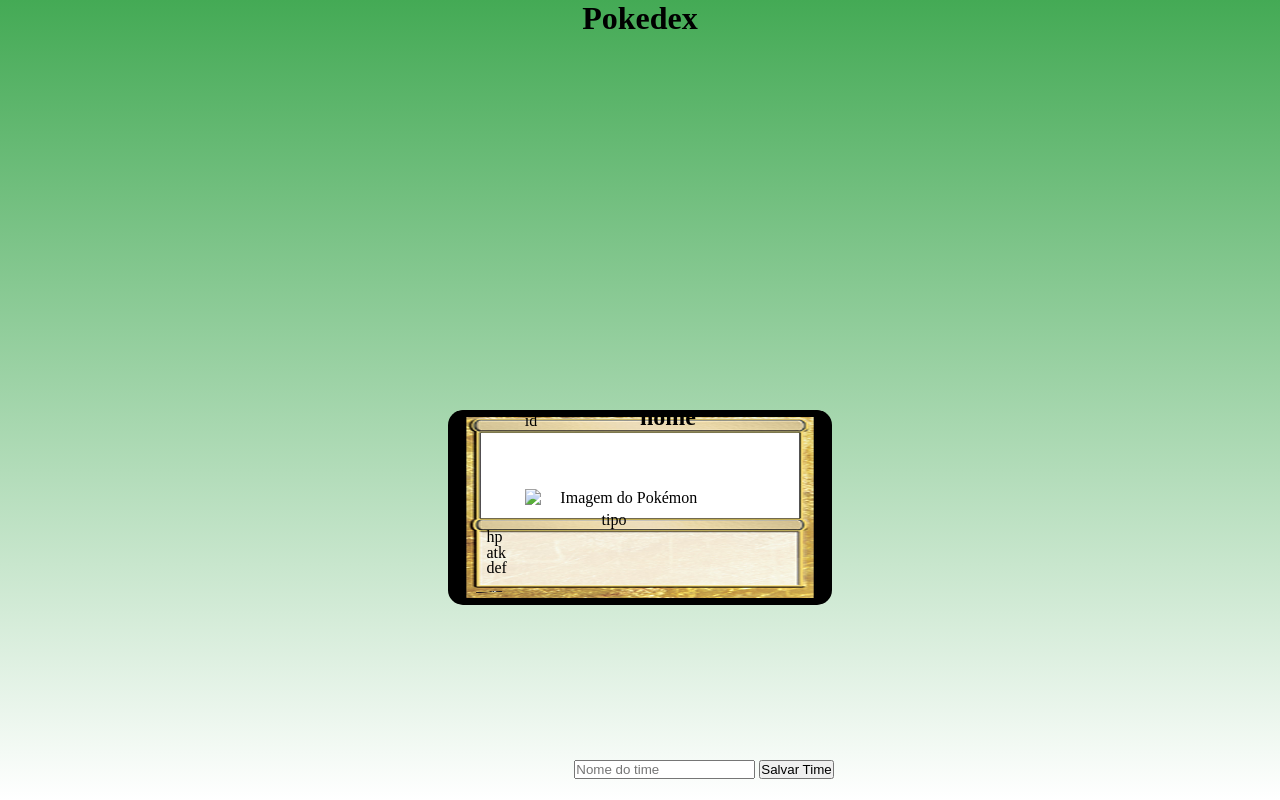
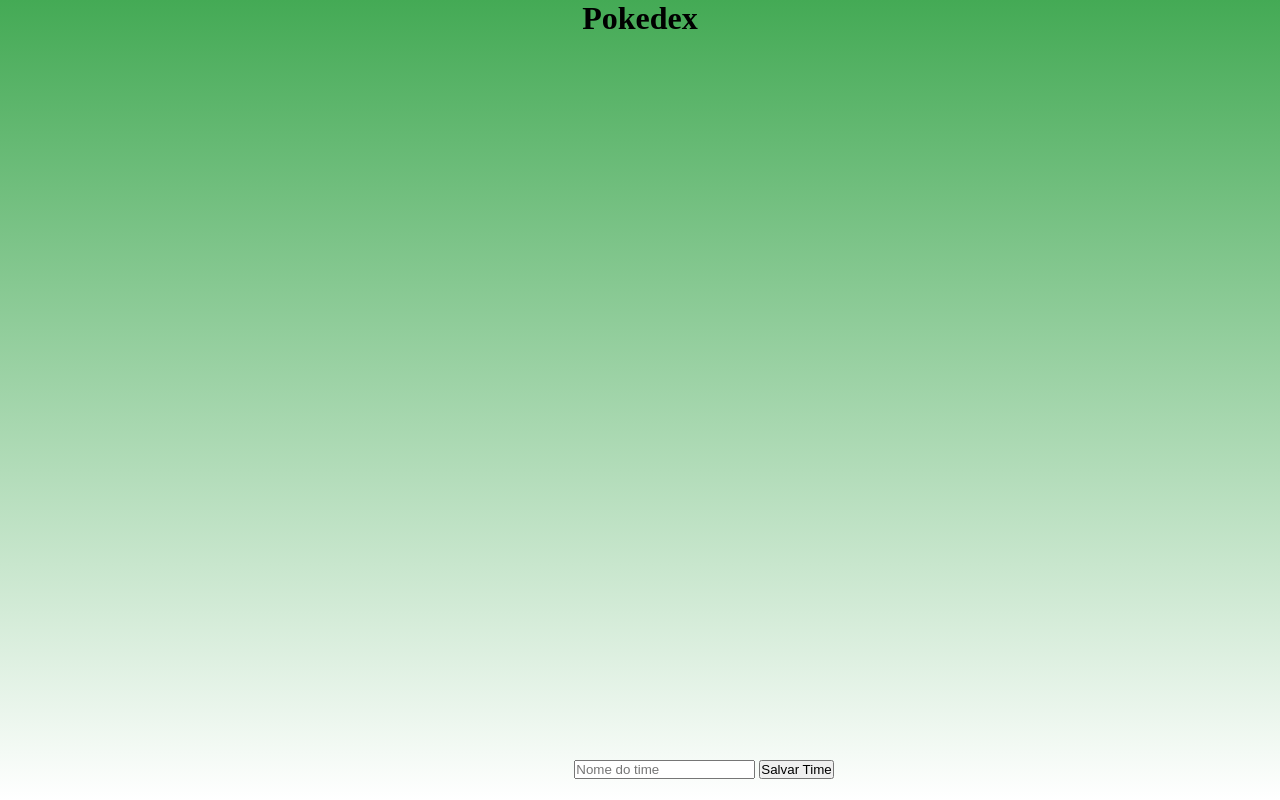
Before and after one commit to deassisxp/pokedex, a plain HTML site: page index.html in a window 1280 px wide. Drawn offline with Linux system fonts and the light colour scheme; no server answers.

Commit message:
Update index.html

```diff
--- a/index.html
+++ b/index.html
@@ -10,16 +10,7 @@
 <body>
     <div><h1>Pokedex</h1></div>
     <div class="main">
-        <div class="pokemon__cards">
-            <img class="plano" src="./img/carta.jpg" alt="pokemon">
-            <img class="pokemon__image" src="#" alt="Imagem do Pokémon">
-            <h2 class="pokemon__name">nome</h2>
-            <p class="pokemon__id">id</p>
-            <p class="pokemon__tipo">tipo</p>
-            <p class="pokemon__hp">hp</p>
-            <p class="pokemon__atk">atk</p>
-            <p class="pokemon__def">def</p>
-        </div>
+
     </div>
     <form class="form">
         <input type="text" id="team-name" placeholder="Nome do time">
```
